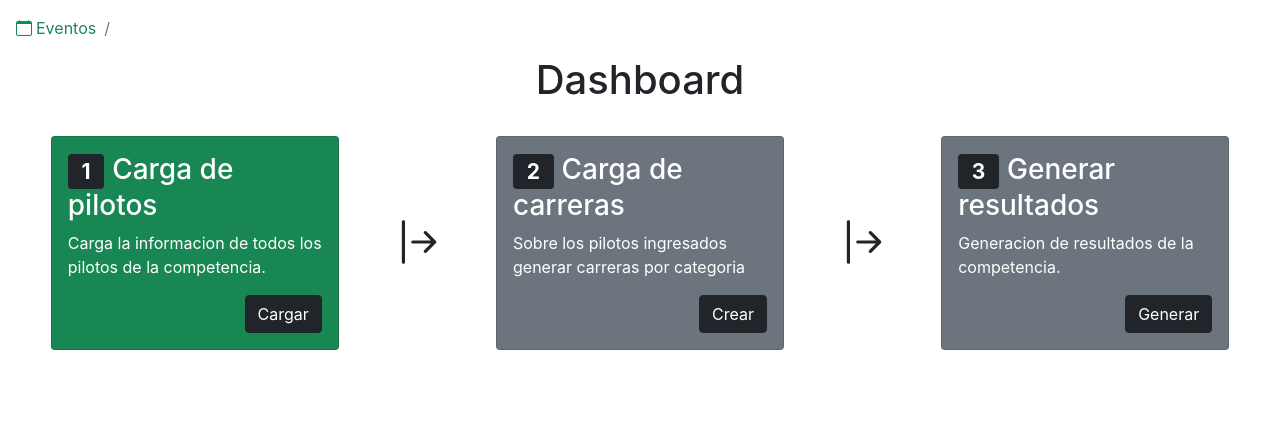
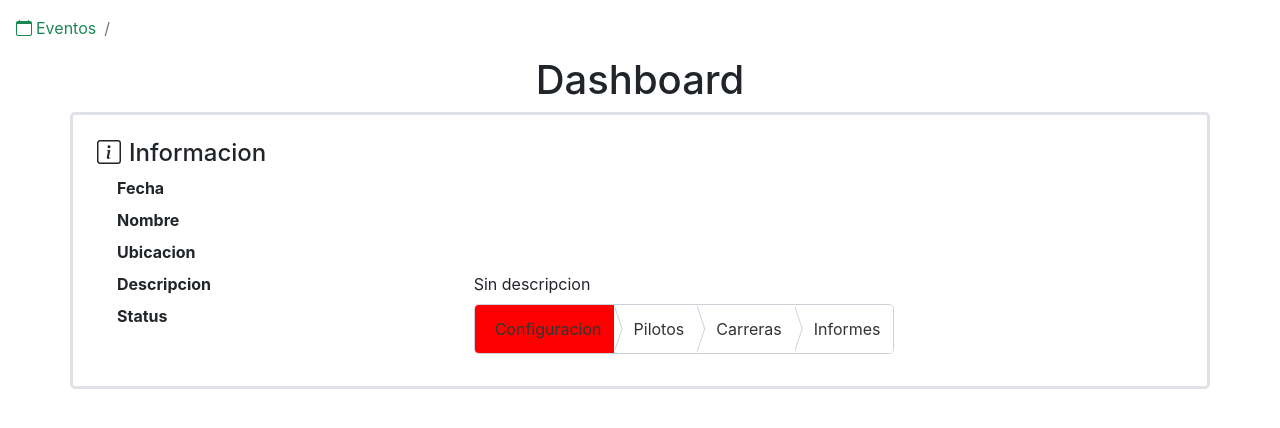
Before and after one commit to JuanNeisa/Ikio-Tools, a Next.js app: page /evento/1 in a window 1280 px wide. Shown: the top 428 px of the page. Built offline with nearby package versions, Linux system fonts and the light colour scheme; no server answers; the database is empty.

Commit message:
EVENTO: Cambios en el genoma de un evento

```diff
--- a/pages/evento/[id].tsx
+++ b/pages/evento/[id].tsx
@@ -1,10 +1,18 @@
 import {useRouter} from "next/router";
-import '../../styles/eventos.module.css'
+import '../../styles/evento.module.css'
 import Link from "next/link";
 import {useEffect, useState} from "react";
 
+interface Evento {
+    evento_id : number,
+    nombre: string,
+    ubicacion: string,
+    descripcion?: string,
+    fecha: string
+}
+
 export default function Evento() {
-    const [data, setData] = useState<any>(null);
+    const [data, setData] = useState<Evento>();
     const [isLoading, setLoading] = useState(false);
     const router = useRouter();
     const id = router.query.id;
@@ -35,34 +43,33 @@ export default function Evento() {
                 </ol>
             </nav>
             <h1 className="text-center">Dashboard</h1>
-            <div className="d-flex justify-content-around align-items-center m-3">
-                <div className="card text-white bg-success m-3" >
-                    <div className="card-body">
-                        <h3 className="card-title"><span className="badge bg-dark me-2">1</span>Carga de pilotos</h3>
-                        <p className="card-text">Carga  la informacion de todos los pilotos de la competencia.</p>
-                        <div className="d-flex justify-content-end">
-                            <button type="button" className="btn btn-dark">Cargar</button>
-                        </div>
-                    </div>
+            <div className="container border border-3 p-4 rounded-3">
+                <h4><i className="bi bi-info-square me-2"></i>Informacion</h4>
+                <div className="row m-2">
+                    <span className="col-4 fw-bolder">Fecha</span>
+                    <span className="col-8">{data?.fecha}</span>
                 </div>
-                <i className="bi bi-arrow-bar-right"></i>
-                <div className="card text-white bg-secondary m-3" >
-                    <div className="card-body">
-                        <h3 className="card-title"><span className="badge bg-dark  me-2">2</span>Carga de carreras</h3>
-                        <p className="card-text">Sobre los pilotos ingresados generar carreras por categoria</p>
-                        <div className="d-flex justify-content-end">
-                            <button type="button" className="btn btn-dark">Crear</button>
-                        </div>
-                    </div>
+                <div className="row m-2">
+                    <span className="col-4 fw-bolder">Nombre</span>
+                    <span className="col-8">{data?.nombre}</span>
                 </div>
-                <i className="bi bi-arrow-bar-right"></i>
-                <div className="card text-white bg-secondary m-3" >
-                    <div className="card-body">
-                        <h3 className="card-title"><span className="badge bg-dark me-2">3</span>Generar resultados</h3>
-                        <p className="card-text">Generacion de resultados de la competencia.</p>
-                        <div className="d-flex justify-content-end">
-                            <button type="button" className="btn btn-dark">Generar</button>
-                        </div>
+                <div className="row m-2">
+                    <span className="col-4 fw-bolder">Ubicacion</span>
+                    <span className="col-8">{data?.ubicacion}</span>
+                </div>
+                <div className="row m-2">
+                    <span className="col-4 fw-bolder">Descripcion</span>
+                    <span className="col-8">{(data?.descripcion)?data?.descripcion:'Sin descripcion'}</span>
+                </div>
+                <div className="row m-2 ">
+                    <span className="col-4 fw-bolder ">Status</span>
+                    <div className="col-8">
+                        <nav className="breadcrumbs">
+                            <a className="breadcrumbs__item is-active" href="#">Configuracion</a>
+                            <a className="breadcrumbs__item">Pilotos</a>
+                            <a className="breadcrumbs__item">Carreras</a>
+                            <a className="breadcrumbs__item">Informes</a>
+                        </nav>
                     </div>
                 </div>
             </div>
--- /dev/null
+++ b/styles/evento.module.css
@@ -0,0 +1,71 @@
+.breadcrumb{
+    align-items: center;
+}
+
+.breadcrumb-item div{
+    color: #198754;
+}
+
+.breadcrumb-item div:hover{
+    opacity: 1;
+    font-weight: bold;
+}
+
+.bi-arrow-bar-right{
+    font-size: 50px;
+}
+
+.card{
+    max-width: 18rem;
+    min-width: 10rem;
+}
+
+.breadcrumbs {
+    border: 1px solid #cbd2d9;
+    border-radius: 0.3rem;
+    display: inline-flex;
+    overflow: hidden;
+}
+
+.breadcrumbs__item {
+    background: #fff;
+    color: #333;
+    outline: none;
+    padding: 0.75em 0.75em 0.75em 1.25em;
+    position: relative;
+    text-decoration: none;
+    transition: background 0.2s linear;
+}
+
+.breadcrumbs__item:hover:after,
+.breadcrumbs__item:hover {
+    background: #edf1f5;
+    color: black;
+}
+
+.breadcrumbs__item:after,
+.breadcrumbs__item:before {
+    background: white;
+    bottom: 0;
+    clip-path: polygon(50% 50%, -50% -50%, 0 100%);
+    content: "";
+    left: 100%;
+    position: absolute;
+    top: 0;
+    transition: background 0.2s linear;
+    width: 1em;
+    z-index: 1;
+}
+
+.breadcrumbs__item:before {
+    background: #cbd2d9;
+    margin-left: 1px;
+}
+
+.breadcrumbs__item:last-child {
+    border-right: none;
+}
+
+.breadcrumbs__item.is-active {
+    background: red;
+}
--- a/styles/eventos.module.css
+++ /dev/null
@@ -1,21 +0,0 @@
-.breadcrumb{
-    align-items: center;
-}
-
-.breadcrumb-item div{
-    color: #198754;
-}
-
-.breadcrumb-item div:hover{
-    font-size: 1.2em;
-    font-weight: bold;
-}
-
-.bi-arrow-bar-right{
-    font-size: 50px;
-}
-
-.card{
-    max-width: 18rem;
-    min-width: 10rem;
-}
--- a/styles/globals.css
+++ b/styles/globals.css
@@ -1,5 +1,5 @@
 @import './lista_evento.module.css';
-@import './eventos.module.css';
+@import 'evento.module.css';
 
 html,
 body {
```
